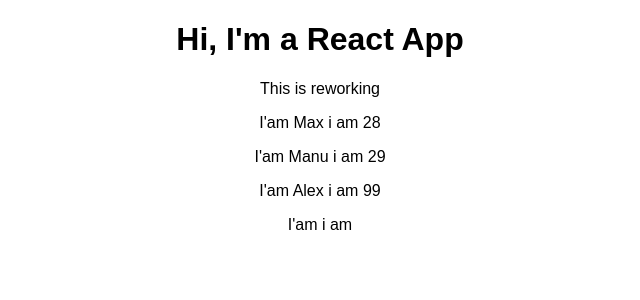
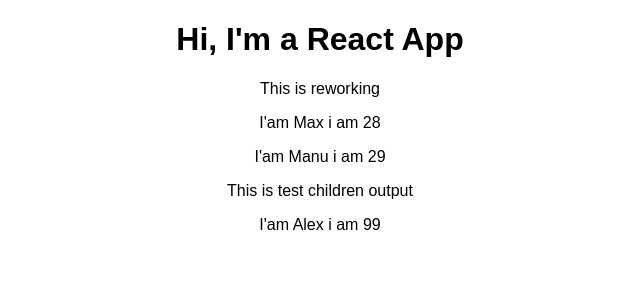
Before and after one commit to alexSiera/DockerTrain, a React (Create React App) app in the folder react-complete-guide/: page / in a window 1280 px wide. Shown: the top 300 px of the page, without its empty margins (320-960 px from the left). Built offline with nearby package versions, Linux system fonts and the light colour scheme.

Commit message:
add props children

```diff
--- a/react-complete-guide/src/App.js
+++ b/react-complete-guide/src/App.js
@@ -9,11 +9,9 @@
         <p>This is reworking</p>
         <Person name="Max" age="28" />
         <Person name="Manu" age="29">
-          My hobbies: Racing
+          This is test children output
         </Person>
         <Person name="Alex" age="99" />
-
-        <Person />
       </div>
     );
     // return React.createElement(
--- a/react-complete-guide/src/Person/Person.js
+++ b/react-complete-guide/src/Person/Person.js
@@ -1,9 +1,12 @@
 import React from "react";
-const person = ({ name, age }) => {
+const person = ({ name, age, children }) => {
   return (
-    <p>
-      I'am {name} i am {age}
-    </p>
+    <div>
+      <p>
+        I'am {name} i am {age}
+      </p>
+      <p>{children}</p>
+    </div>
   );
 };
 export default person;
```
